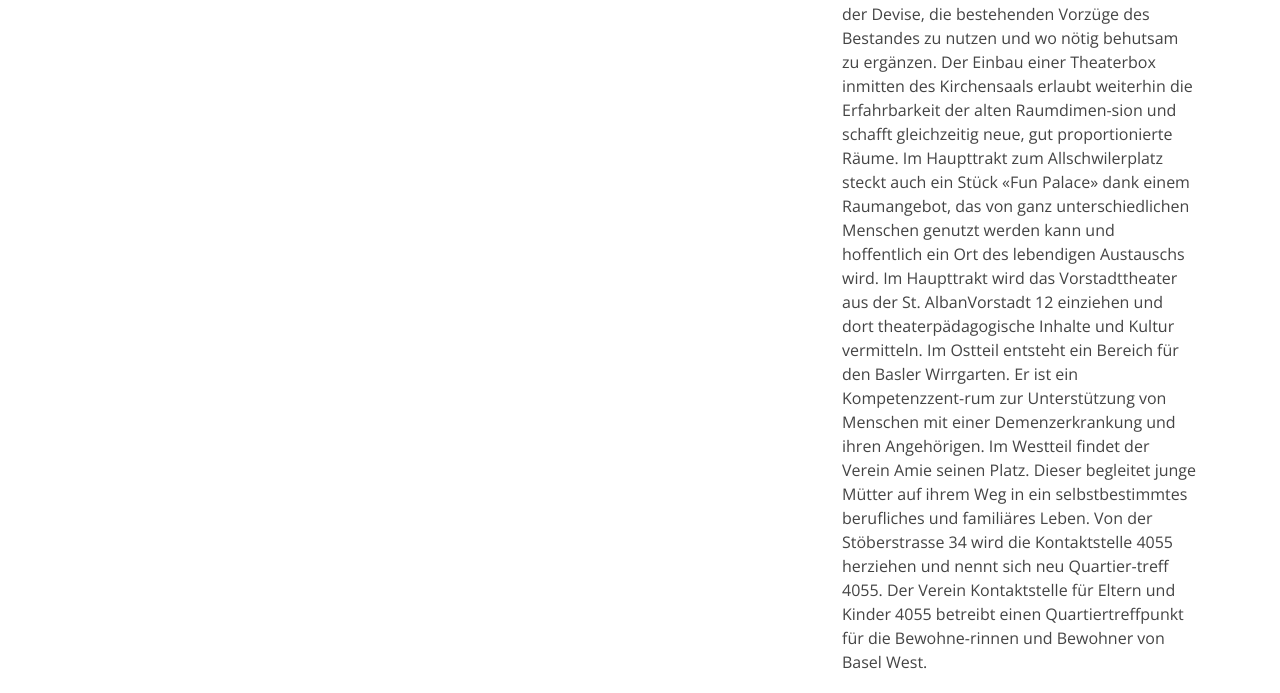
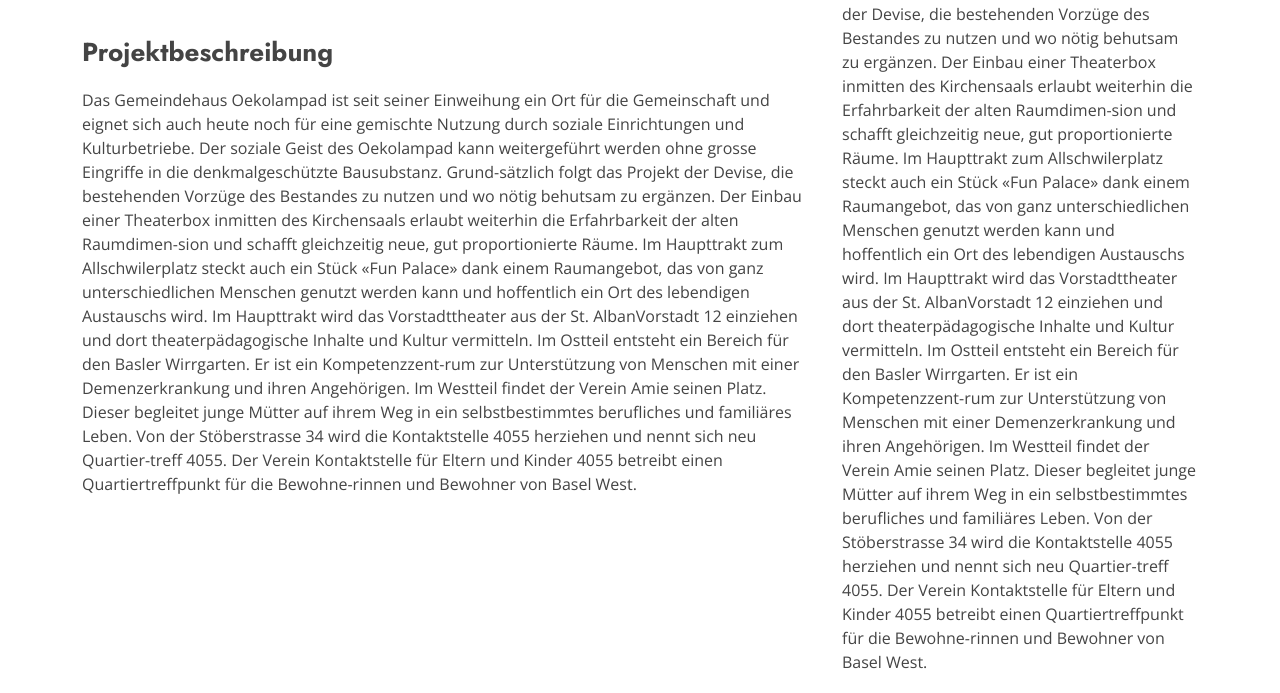
Before and after one commit to eisenmond/trimtech, a plain HTML site: page Lueftung_Oekolampbad.html in a window 1280 px wide. Shown: the part 804-1497 px from the top of the page. Drawn offline with nearby package versions, Linux system fonts and the light colour scheme; files whose address does not match are found by name.

Commit message:
minor fix

```diff
--- a/Lueftung_Oekolampbad.html
+++ b/Lueftung_Oekolampbad.html
@@ -212,6 +212,51 @@
 
             </div>
 
+            <div class="portfolio-description">
+
+              <h2>Projektbeschreibung</h2>
+
+              <p>
+
+               Das Gemeindehaus Oekolampad ist seit seiner Einweihung ein Ort für die Gemeinschaft und eignet
+
+               sich auch heute noch für eine gemischte Nutzung durch soziale Einrichtungen und Kulturbetriebe.
+
+               Der soziale Geist des Oekolampad kann weitergeführt werden ohne grosse Eingriffe in die denkmalgeschützte
+
+               Bausubstanz. Grund-sätzlich folgt das Projekt der Devise, die bestehenden Vorzüge des
+
+               Bestandes zu nutzen und wo nötig behutsam zu ergänzen.
+
+               Der Einbau einer Theaterbox inmitten des Kirchensaals erlaubt weiterhin die Erfahrbarkeit der alten
+
+               Raumdimen-sion und schafft gleichzeitig neue, gut proportionierte Räume. Im Haupttrakt zum Allschwilerplatz
+
+               steckt auch ein Stück «Fun Palace» dank einem Raumangebot, das von ganz unterschiedlichen
+
+               Menschen genutzt werden kann und hoffentlich ein Ort des lebendigen Austauschs
+
+               wird.
+
+               Im Haupttrakt wird das Vorstadttheater aus der St. AlbanVorstadt
+
+               12 einziehen und dort theaterpädagogische
+
+               Inhalte und Kultur vermitteln. Im Ostteil entsteht ein Bereich für den Basler Wirrgarten.
+
+               Er ist ein Kompetenzzent-rum zur Unterstützung von Menschen mit einer Demenzerkrankung und
+
+               ihren Angehörigen. Im Westteil findet der Verein Amie seinen Platz. Dieser begleitet junge Mütter
+
+               auf ihrem Weg in ein selbstbestimmtes berufliches und familiäres Leben. Von der Stöberstrasse 34
+
+               wird die Kontaktstelle 4055 herziehen und nennt sich neu Quartier-treff 4055. Der Verein Kontaktstelle
+
+               für Eltern und Kinder 4055 betreibt einen Quartiertreffpunkt für die Bewohne-rinnen und Bewohner von Basel West.
+
+              </p>
+
+            </div>
           </div>
 
 
```
